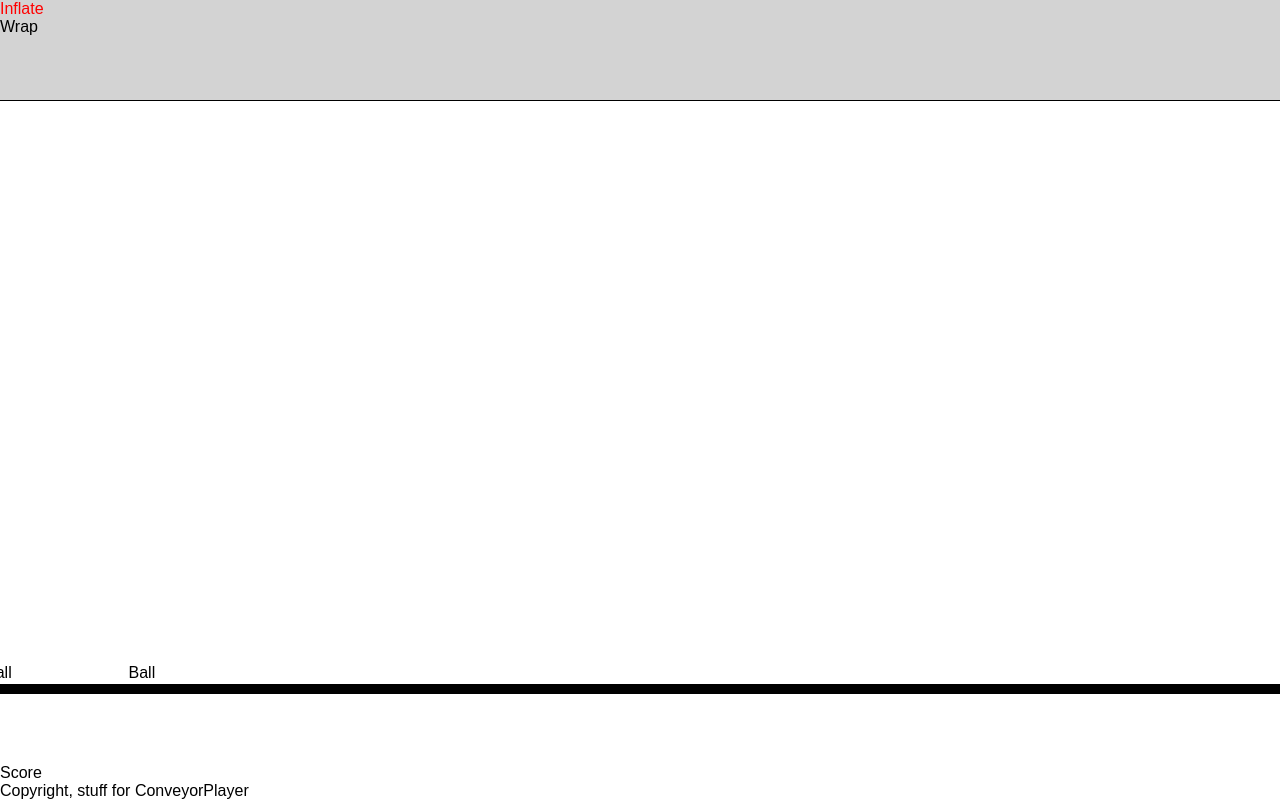
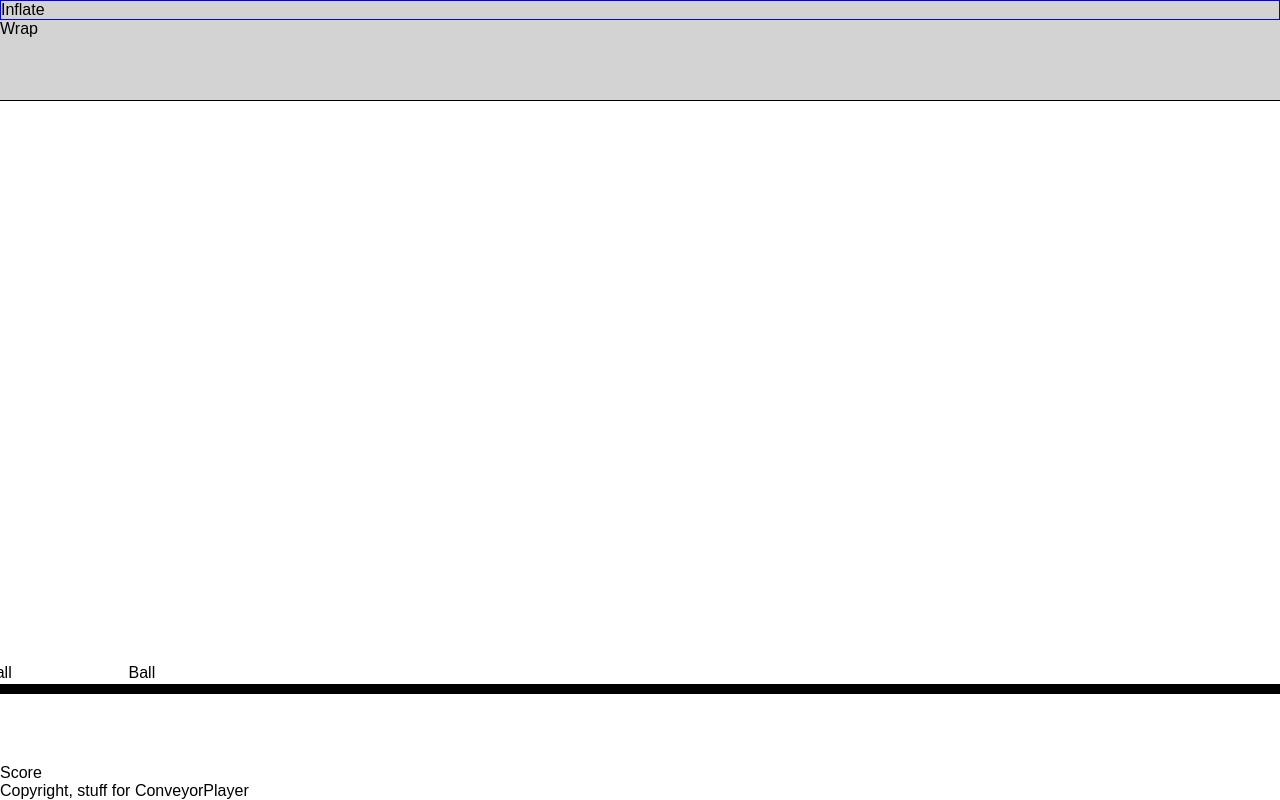
Before and after one commit to BrianMcBrayer/conveyorplayer_app, a website: page index.html in a window 1280 px wide. Both pictures are taken after a click on the element "Inflate". Drawn offline with Linux system fonts and the light colour scheme.

Commit message:
Updated active action

```diff
--- a/app/engine/engine-actions.js
+++ b/app/engine/engine-actions.js
@@ -2,7 +2,9 @@ var app = (function(me) {
   me.engine = (function(me) {
 
     function wrapAction(item) {
-      item.color('red');
+      if (item.type === 'gift') {
+        item.color('red');
+      }
     }
 
     function inflateAction(item) {
--- a/app/styles/styles.css
+++ b/app/styles/styles.css
@@ -43,5 +43,9 @@ actions {
 }
 
 action .active {
-  color: red;
+  border: 1px solid Blue;
 }
+
+action :hover {
+  background-color: LightGray;
+}
```
